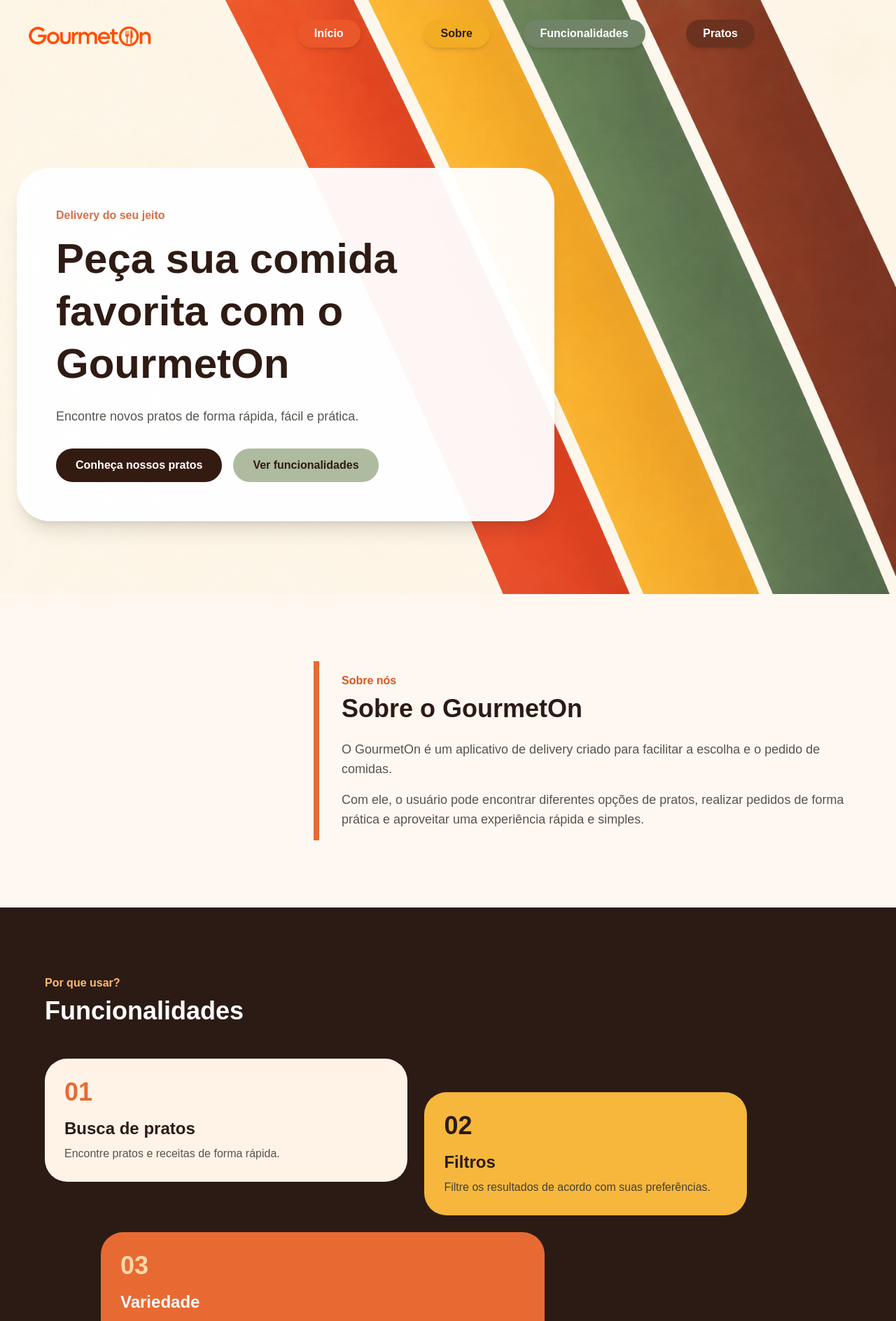
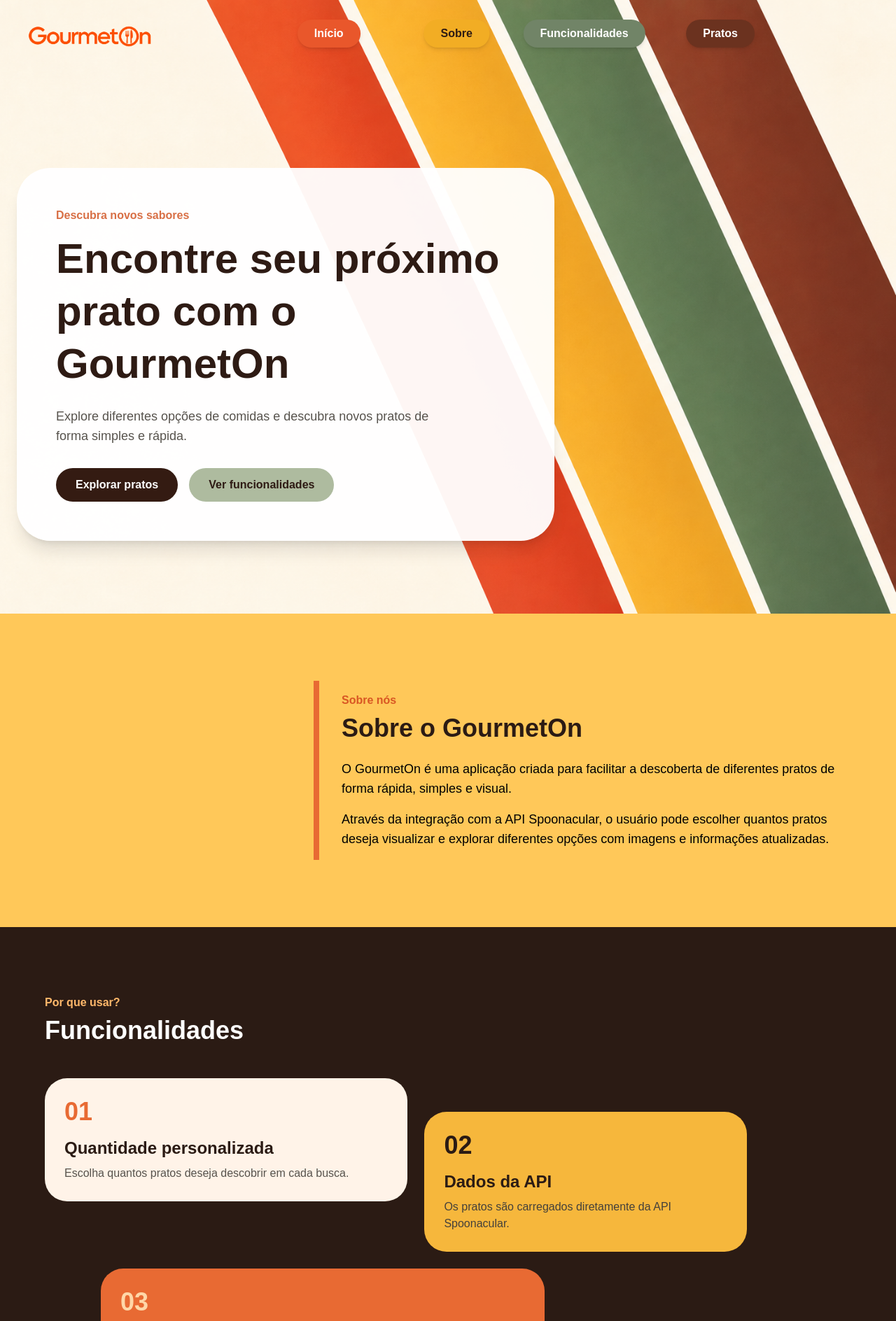
Before and after one commit to JoaquimGSM/CP5_WebDev_GourmetOn, a React (Vite) app: page / in a window 1280 px wide. Shown: the top 1888 px of the page at 70% size. Built offline with nearby package versions, Linux system fonts and the light colour scheme; no server answers.

Commit message:
feat: finaliza projeto GourmetOn

```diff
--- a/src/components/Apresentacao.jsx
+++ b/src/components/Apresentacao.jsx
@@ -1,12 +1,12 @@
 const Apresentacao = () => {
   return (
-    <section id="sobre" className="bg-[#FFF8F1] px-6 py-24">
+    <section id="sobre" className="bg-[#ffc859] px-6 py-24">
       <div className="max-w-6xl mx-auto flex justify-end">
         <div className="max-w-3xl border-l-8 border-[#E86A33] pl-8 py-4">
           <p className="text-[#D95724] font-bold mb-2">Sobre nós</p>
           <h2 className="text-4xl font-bold text-[#2B1B14] mb-6">Sobre o GourmetOn</h2>
-          <p className="text-stone-600 text-lg mb-4">O GourmetOn é um aplicativo de delivery criado para facilitar a escolha e o pedido de comidas.</p>
-          <p className="text-stone-600 text-lg">Com ele, o usuário pode encontrar diferentes opções de pratos, realizar pedidos de forma prática e aproveitar uma experiência rápida e simples.</p>
+          <p className="text-black text-lg mb-4">O GourmetOn é uma aplicação criada para facilitar a descoberta de diferentes pratos de forma rápida, simples e visual.</p>
+          <p className="text-black text-lg">Através da integração com a API Spoonacular, o usuário pode escolher quantos pratos deseja visualizar e explorar diferentes opções com imagens e informações atualizadas.</p>
         </div>
       </div>
     </section>
--- a/src/components/Depoimentos.jsx
+++ b/src/components/Depoimentos.jsx
@@ -2,21 +2,43 @@
   return (
     <section id="depoimentos" className="bg-[#F6B73C] px-6 py-24">
       <div className="max-w-6xl mx-auto">
+        <p className="text-[#6B321F] font-bold mb-2">Experiências</p>
         <h2 className="text-4xl font-bold text-[#2B1B14] mb-12">Quem já experimentou</h2>
 
-        <div className="max-w-xl bg-[#FFF8F1] rounded-[2rem] p-7 shadow-md">
+        <div className="flex flex-col md:flex-row gap-10">
+          <div className="flex-1">
+            <div className="bg-[#FFF8F1] rounded-[2rem] p-7 shadow-md">
               <h3 className="text-xl font-bold text-[#2B1B14]">Mariana</h3>
               <p className="text-stone-600 mt-3">O GourmetOn facilitou muito na hora de encontrar diferentes opções de comida.</p>
             </div>
 
-        <div className="max-w-xl bg-[#2B1B14] text-white rounded-[2rem] p-7 shadow-md mt-6 md:ml-40">
+            <div className="bg-[#E86A33] text-white rounded-[2rem] p-7 shadow-md mt-6 md:ml-10">
+              <h3 className="text-xl font-bold">Ana</h3>
+              <p className="text-orange-50 mt-3">Gostei bastante da variedade de pratos que aparecem em cada busca.</p>
+            </div>
+
+            <div className="bg-[#AEBB9F] text-[#2B1B14] rounded-[2rem] p-7 shadow-md mt-6">
+              <h3 className="text-xl font-bold">Beatriz</h3>
+              <p className="text-stone-700 mt-3">As imagens ajudam bastante a conhecer pratos que eu ainda não tinha visto.</p>
+            </div>
+          </div>
+
+          <div className="flex-1 md:mt-10">
+            <div className="bg-[#2B1B14] text-white rounded-[2rem] p-7 shadow-md">
               <h3 className="text-xl font-bold">Lucas</h3>
               <p className="text-stone-300 mt-3">A experiência é simples, rápida e muito prática.</p>
             </div>
 
-        <div className="max-w-xl bg-[#E86A33] text-white rounded-[2rem] p-7 shadow-md mt-6 md:ml-16">
-          <h3 className="text-xl font-bold">Ana</h3>
-          <p className="text-orange-50 mt-3">Gostei bastante da variedade de pratos disponíveis.</p>
+            <div className="bg-[#FFF8F1] rounded-[2rem] p-7 shadow-md mt-6 md:mr-10">
+              <h3 className="text-xl font-bold text-[#2B1B14]">Gabriel</h3>
+              <p className="text-stone-600 mt-3">É interessante poder escolher quantos pratos quero descobrir antes de realizar a busca.</p>
+            </div>
+
+            <div className="bg-[#6B321F] text-white rounded-[2rem] p-7 shadow-md mt-6">
+              <h3 className="text-xl font-bold">Rafael</h3>
+              <p className="text-orange-50 mt-3">A cada nova pesquisa aparecem opções diferentes, o que deixa a experiência mais interessante.</p>
+            </div>
+          </div>
         </div>
       </div>
     </section>
--- a/src/components/Funcionalidades.jsx
+++ b/src/components/Funcionalidades.jsx
@@ -8,20 +8,20 @@
         <div className="flex flex-wrap gap-6 items-start">
           <div className="bg-[#FFF3E8] text-[#2B1B14] rounded-[2rem] p-7 w-full md:w-[45%]">
             <span className="text-4xl font-bold text-[#E86A33]">01</span>
-            <h3 className="text-2xl font-bold mt-4">Busca de pratos</h3>
-            <p className="text-stone-600 mt-2">Encontre pratos e receitas de forma rápida.</p>
+            <h3 className="text-2xl font-bold mt-4">Quantidade personalizada</h3>
+            <p className="text-stone-600 mt-2">Escolha quantos pratos deseja descobrir em cada busca.</p>
           </div>
 
           <div className="bg-[#F6B73C] text-[#2B1B14] rounded-[2rem] p-7 w-full md:w-[40%] md:mt-12">
             <span className="text-4xl font-bold">02</span>
-            <h3 className="text-2xl font-bold mt-4">Filtros</h3>
-            <p className="text-stone-700 mt-2">Filtre os resultados de acordo com suas preferências.</p>
+            <h3 className="text-2xl font-bold mt-4">Dados da API</h3>
+            <p className="text-stone-700 mt-2">Os pratos são carregados diretamente da API Spoonacular.</p>
           </div>
 
           <div className="bg-[#E86A33] rounded-[2rem] p-7 w-full md:w-[55%] md:ml-20">
             <span className="text-4xl font-bold text-orange-200">03</span>
-            <h3 className="text-2xl font-bold mt-4">Variedade</h3>
-            <p className="text-orange-50 mt-2">Explore diferentes tipos de comidas e opções de pratos.</p>
+            <h3 className="text-2xl font-bold mt-4">Variedade de pratos</h3>
+            <p className="text-orange-50 mt-2">Descubra diferentes opções de comidas, imagens e informações a cada nova busca.</p>
           </div>
         </div>
       </div>
--- a/src/components/Hero.jsx
+++ b/src/components/Hero.jsx
@@ -3,12 +3,12 @@
     <section id="inicio" className="px-6 pt-60 pb-26">
       <div className="max-w-7xl mx-auto">
         <div className="max-w-3xl bg-white/95 rounded-[3rem] shadow-xl p-8 md:p-14">
-          <p className="text-[#D86F45] font-bold mb-3">Delivery do seu jeito</p>
-          <h1 className="text-4xl md:text-6xl font-bold text-[#2E1B14] leading-tight">Peça sua comida favorita com o GourmetOn</h1>
-          <p className="text-stone-600 text-lg mt-6 max-w-xl">Encontre novos pratos de forma rápida, fácil e prática.</p>
+          <p className="text-[#D86F45] font-bold mb-3">Descubra novos sabores</p>
+          <h1 className="text-4xl md:text-6xl font-bold text-[#2E1B14] leading-tight">Encontre seu próximo prato com o GourmetOn</h1>
+          <p className="text-stone-600 text-lg mt-6 max-w-xl">Explore diferentes opções de comidas e descubra novos pratos de forma simples e rápida.</p>
 
           <div className="flex flex-wrap gap-4 mt-8">
-            <a href="#pratos" className="bg-[#341B12] text-white px-7 py-3 rounded-full font-bold hover:scale-105 transition">Conheça nossos pratos</a>
+            <a href="#pratos" className="bg-[#341B12] text-white px-7 py-3 rounded-full font-bold hover:scale-105 transition">Explorar pratos</a>
             <a href="#funcionalidades" className="bg-[#AEBB9F] text-[#2E1B14] px-7 py-3 rounded-full font-bold hover:scale-105 transition">Ver funcionalidades</a>
           </div>
         </div>
```
Also changed, not shown: 1 other file (tests, documents, lock files or other folders). Lines whose indentation alone changed are shown as unchanged.
